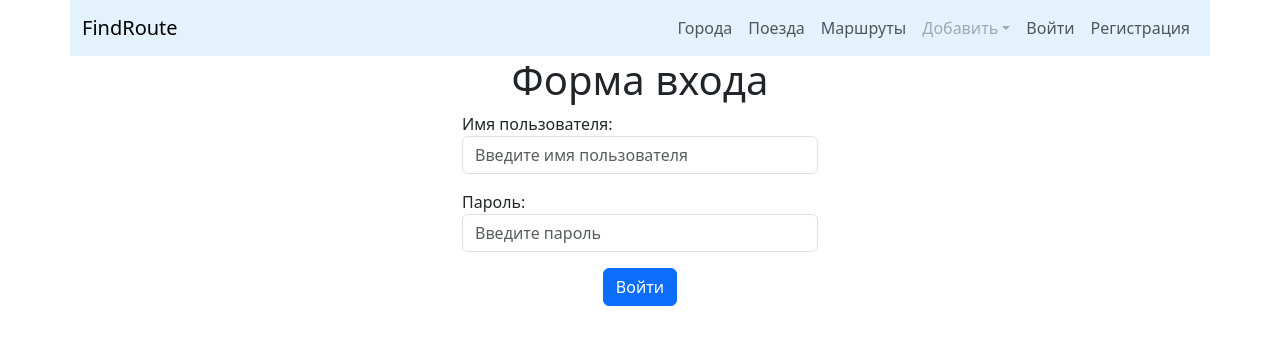
After one commit to haliivi/django_find_route, a Django app: page /accounts/login/ in a window 1280 px wide. The commit adds this page. Shown: the top 345 px of the page. Run offline with Django 4.2, Linux system fonts and the light colour scheme; some libraries are stand-ins or nearby versions.

Commit message:
1) Create templates login.html, register.html and register_done.html. 2) Hide delete and edit buttons in template home.html with applications trains and cities. 3) Created forms.py and write 2 class form UserLoginForm, UserRegistrationForm.

```diff
--- /dev/null
+++ b/accounts/forms.py
@@ -0,0 +1,62 @@
+from django import forms
+from django.contrib.auth import get_user_model, authenticate
+from django.contrib.auth.hashers import check_password
+__all__ = [
+    'UserLoginForm',
+    'UserRegistrationForm',
+]
+
+User = get_user_model()
+
+
+class UserLoginForm(forms.Form):
+    username = forms.CharField(label='Имя пользователя', widget=forms.TextInput(attrs={
+        'class': 'form-control',
+        'placeholder': 'Введите имя пользователя',
+    }))
+    password = forms.CharField(label='Пароль', widget=forms.PasswordInput(attrs={
+        'class': 'form-control',
+        'placeholder': 'Введите пароль',
+    }))
+
+    def clean(self, *args, **kwargs):
+        username = self.cleaned_data.get('username')
+        password = self.cleaned_data.get('password')
+        if username and password:
+            qs = User.objects.filter(username=username)
+            if not qs.exists():
+                raise forms.ValidationError('Такого пользователя нет')
+            if not check_password(password, qs[0].password):
+                raise forms.ValidationError('Неверный пароль')
+            user = authenticate(username=username, password=password)
+            if not user:
+                raise forms.ValidationError('Данный пользователь неактивен')
+        return super().clean(*args, **kwargs)
+
+
+class UserRegistrationForm(forms.ModelForm):
+    username = forms.CharField(label='Имя пользователя', widget=forms.TextInput(attrs={
+        'class': 'form-control',
+        'placeholder': 'Введите имя пользователя',
+    }))
+    password = forms.CharField(label='Пароль', widget=forms.PasswordInput(attrs={
+        'class': 'form-control',
+        'placeholder': 'Введите пароль',
+    }))
+    password_2 = forms.CharField(label='Пароль', widget=forms.PasswordInput(attrs={
+        'class': 'form-control',
+        'placeholder': 'Введите пароль',
+    }))
+
+    class Meta:
+        model = User
+        fields = [
+            'username',
+        ]
+
+    def clean_password_2(self):
+        data = self.cleaned_data
+        if data['password'] != data['password_2']:
+            raise forms.ValidationError('Пароли не совпадают')
+        else:
+            return data['password_2']
--- /dev/null
+++ b/accounts/templates/accounts/login.html
@@ -0,0 +1,6 @@
+{% extends 'base.html' %}
+{% block title %}Форма входа{% endblock title %}
+{% block content %}
+    <h1 class="text-center">Форма входа</h1>
+    {% include 'form.html' with name_btn='Войти' %}
+{% endblock content %}
--- /dev/null
+++ b/accounts/templates/accounts/register.html
@@ -0,0 +1,6 @@
+{% extends 'base.html' %}
+{% block title %}Форма регистрации{% endblock title %}
+{% block content %}
+    <h1 class="text-center">Форма регистрации</h1>
+    {% include 'form.html' with name_btn='Зарегистрироваться' %}
+{% endblock content %}
--- /dev/null
+++ b/accounts/templates/accounts/register_done.html
@@ -0,0 +1,6 @@
+{% extends 'base.html' %}
+{% block title %}Форма регистрации{% endblock title %}
+{% block content %}
+    <h1 class="text-center">Приветствуем вас, {{ new_user.username }} </h1>
+    <p class="text-center">Вы зарегистрировались. Теперь вы можете <a href="{% url 'accounts:login' %}">войти</a>.</p>
+{% endblock content %}
--- /dev/null
+++ b/accounts/urls.py
@@ -0,0 +1,8 @@
+from django.urls import path
+from .views import *
+
+urlpatterns = [
+    path('login/', login_view, name='login'),
+    path('logout/', logout_view, name='logout'),
+    path('registration/', registration_view, name='registration'),
+]
--- a/accounts/views.py
+++ b/accounts/views.py
@@ -1,3 +1,40 @@
-from django.shortcuts import render
+from django.contrib.auth import authenticate, login, logout
+from django.shortcuts import render, redirect
+from .forms import *
+__all__ = [
+    'login_view',
+    'logout_view',
+    'registration_view',
+]
 
-# Create your views here.
+
+def login_view(request):
+    form = UserLoginForm(request.POST or None)
+    next_ = request.GET.get('next') or '/'
+    if form.is_valid():
+        username = form.cleaned_data.get('username')
+        password = form.cleaned_data.get('password')
+        user = authenticate(username=username, password=password)
+        login(request, user)
+        return redirect(next_)
+    return render(request, 'accounts/login.html', {'form': form})
+
+
+def logout_view(request):
+    logout(request)
+    return redirect('/')
+
+
+def registration_view(request):
+    if request.method == 'POST':
+        form = UserRegistrationForm(request.POST)
+        if form.is_valid():
+            new_user = form.save(commit=False)
+            new_user.set_password(form.cleaned_data['password'])
+            new_user.save()
+            return render(request, 'accounts/register_done.html', {'new_user': new_user})
+        else:
+            return render(request, 'accounts/register.html', {'form': form})
+    else:
+        form = UserRegistrationForm()
+        return render(request, 'accounts/register.html', {'form': form})
--- a/find_route/settings.py
+++ b/find_route/settings.py
@@ -40,6 +40,7 @@ INSTALLED_APPS = [
     'cities',
     'trains',
     'routes',
+    'accounts',
 ]
 
 MIDDLEWARE = [
--- a/find_route/urls.py
+++ b/find_route/urls.py
@@ -10,6 +10,7 @@ urlpatterns = [
     path('save_route/', save_route, name='save_route'),
     path('cities/', include(('cities.urls', 'cities'))),
     path('trains/', include(('trains.urls', 'trains'))),
+    path('accounts/', include(('accounts.urls', 'accounts'))),
     path('list/', RouteListView.as_view(), name='routes_list'),
     path('detail/<int:pk>/', RouteDetailView.as_view(), name='detail'),
     path('delete/<int:pk>/', RouteDeleteView.as_view(), name='delete'),
--- a/templates/base.html
+++ b/templates/base.html
@@ -19,7 +19,7 @@
                 <span class="navbar-toggler-icon"></span>
             </button>
             <div class="collapse navbar-collapse" id="navbarNavDropdown">
-                <ul class="navbar-nav">
+                <ul class="navbar-nav ms-auto">
                     <li class="nav-item">
                         <a class="nav-link {% if request.path == cities_home_url %}active{% endif %}" aria-current="page" href="{% url 'cities:home' %}">Города</a>
                     </li>
@@ -29,6 +29,7 @@
                     <li class="nav-item">
                         <a class="nav-link {% if request.path == routes_list_url %}active{% endif %}" href="{% url 'routes_list' %}">Маршруты</a>
                     </li>
+                    {% if user.is_authenticated %}
                         <li class="nav-item dropdown {% if request.path == cities_create_url or request.path == trains_create_url %}active{% endif %}">
                             <a class="nav-link dropdown-toggle" href="#" role="button" data-bs-toggle="dropdown" aria-expanded="false">
                                 Добавить
@@ -38,6 +39,23 @@
                                 <li><a class="dropdown-item {% if request.path == trains_create_url %}active{% endif %}" href="{% url 'trains:create' %}">Новый поезд</a></li>
                             </ul>
                         </li>
+                    {% else %}
+                        <li class="nav-item dropdown">
+                            <a class="nav-link dropdown-toggle disabled" href="#" role="button" data-bs-toggle="dropdown" aria-expanded="false">Добавить</a>
+                        </li>
+                    {% endif %}
+                    {% if user.is_authenticated %}
+                        <li class="nav-item">
+                            <a class="nav-link" href="{% url 'accounts:logout' %}">Выйти</a>
+                        </li>
+                    {% else %}
+                        <li class="nav-item">
+                            <a class="nav-link" href="{% url 'accounts:login' %}">Войти</a>
+                        </li>
+                        <li class="nav-item">
+                            <a class="nav-link" href="{% url 'accounts:registration' %}">Регистрация</a>
+                        </li>
+                    {% endif %}
                 </ul>
             </div>
         </div>
--- a/trains/templates/trains/detail.html
+++ b/trains/templates/trains/detail.html
@@ -3,6 +3,7 @@
 {% block content %}
     <h1 class="text-center">Поезд</h1>
     <div class="row">
+        <div class="col-md-8 mx-auto my-2">
             <table class="table table-striped">
                 <tr>
                     <th>Номер</th>
@@ -18,6 +19,7 @@
                 </tr>
             </table>
         </div>
+    </div>
     <div class="row">
         <div class="col-md-4 mx-auto text-center">
             <a href="{% url 'trains:home' %}">
--- a/trains/templates/trains/home.html
+++ b/trains/templates/trains/home.html
@@ -21,6 +21,7 @@
                         <td>{{ object.from_city }}</td>
                         <td>{{ object.to_city }}</td>
                         <td>{{ object.travel_time }}</td>
+                        {% if user.is_authenticated %}
                             <td>
                                 <a href="{% url 'trains:update' pk=object.pk %}">
                                     <button type="submit" class="btn btn-primary">Редактировать</button>
@@ -31,6 +32,10 @@
                                     <button type="submit" class="btn btn-danger">Удалить</button>
                                 </a>
                             </td>
+                        {% else %}
+                            <td>&nbsp;</td>
+                            <td>&nbsp;</td>
+                        {% endif %}
                     </tr>
                 {% endfor %}
             </table>
```
Also changed, not shown: cities/templates/cities/home.html (+7 -0 lines), cities/views.py (+4 -3 lines), routes/templates/routes/detail.html (+10 -0 lines), trains/views.py (+4 -3 lines). Lines whose indentation alone changed are shown as unchanged.
